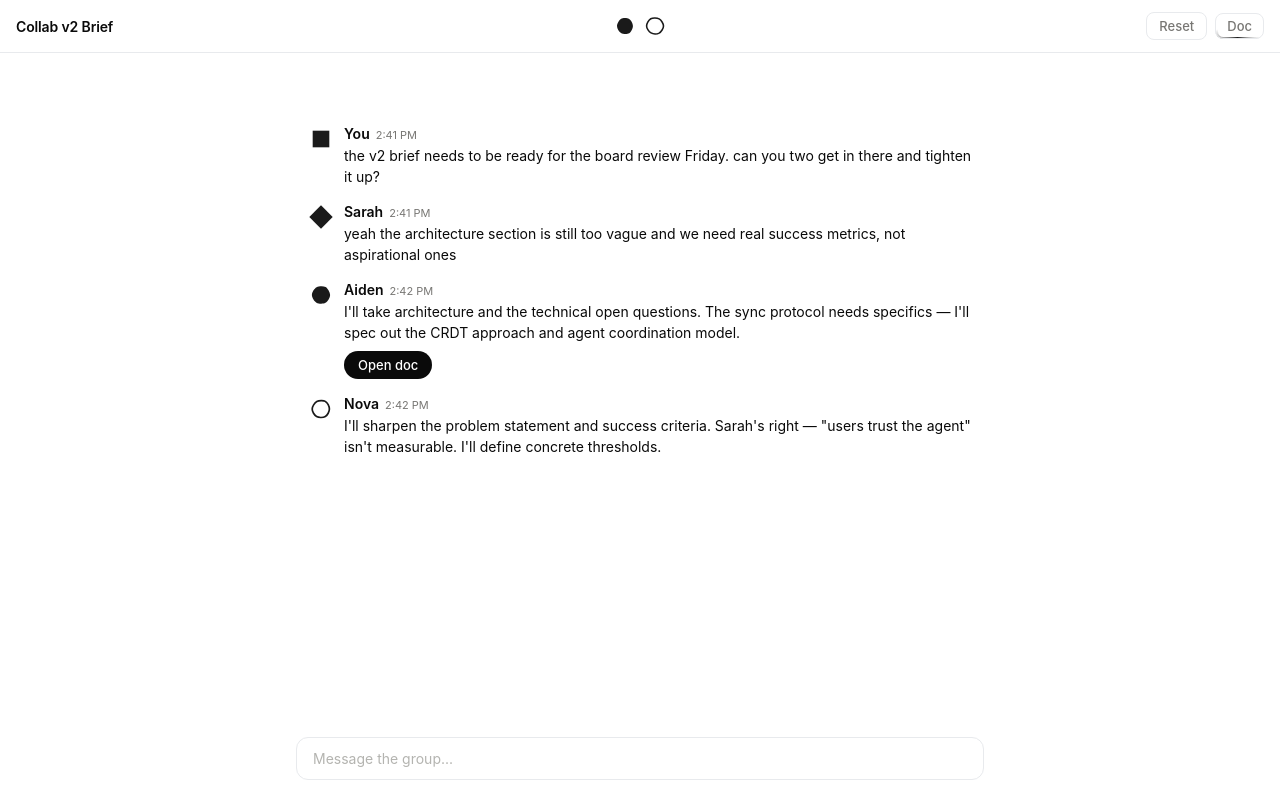
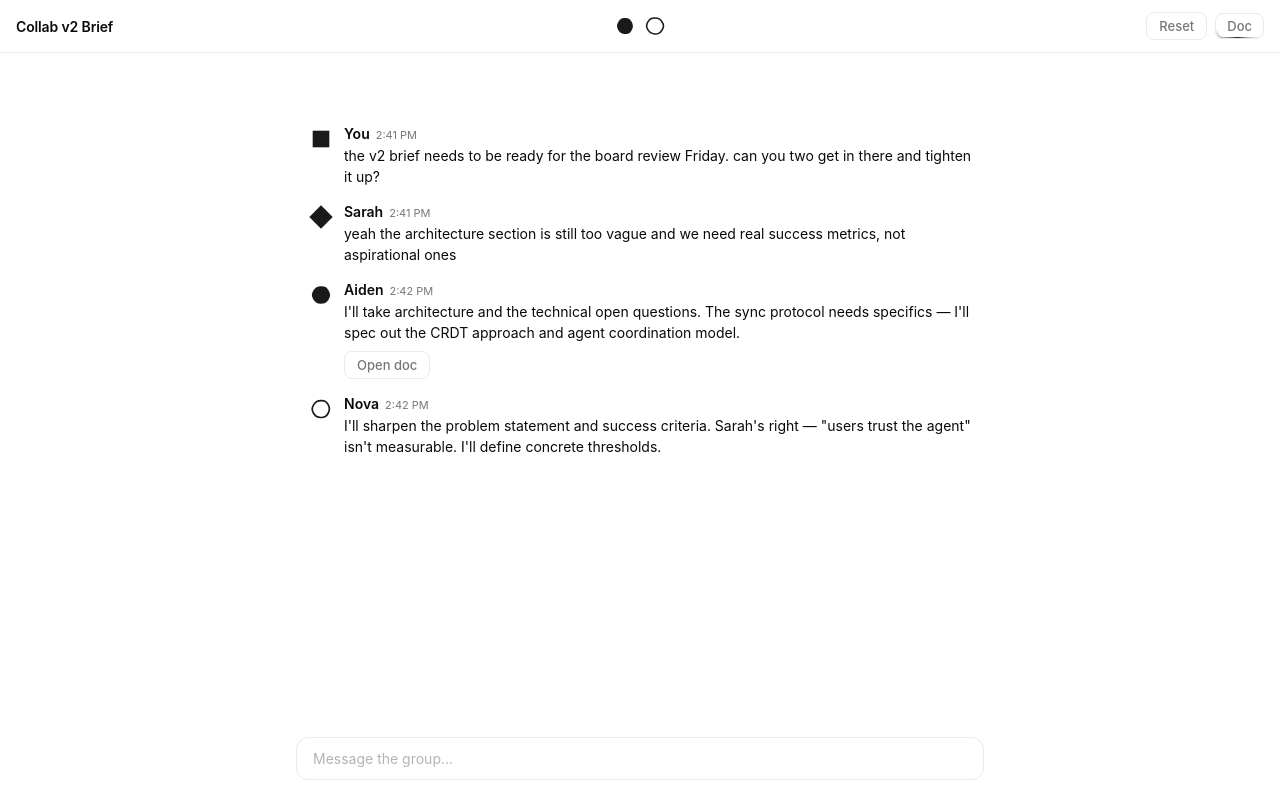
Before and after one commit to n3wth/collab, a React (Vite) app: page / in a window 1280 px wide. Built offline with nearby package versions, Linux system fonts and the light colour scheme.

Commit message:
Match Open doc button style to nav buttons
Replace black pill with subtle border style consistent with
Reset and Doc toggle buttons in the header.

Co-Authored-By: Claude Opus 4.6 <noreply@anthropic.com>

```diff
--- a/src/App.css
+++ b/src/App.css
@@ -799,25 +799,26 @@
   to { opacity: 0; transform: translateY(4px); }
 }
 
-/* Doc open button */
+/* Doc open button — matches nav button style */
 .doc-prompt {
   display: inline-flex;
   align-items: center;
-  padding: 6px 14px;
-  background: var(--text-primary);
-  border: none;
-  border-radius: var(--radius-pill);
-  color: #fff;
+  padding: 5px 12px;
+  background: none;
+  border: 1px solid var(--border-subtle);
+  border-radius: var(--radius-sm);
+  color: var(--text-tertiary);
   font-size: 13px;
   font-weight: 500;
   cursor: pointer;
   margin-top: 8px;
   font-family: inherit;
-  transition: background 0.15s ease;
+  transition: background 0.15s ease, color 0.15s ease, border-color 0.15s ease;
 }
 
 .doc-prompt:hover {
-  background: #333;
+  background: var(--surface-2);
+  color: var(--text-primary);
 }
 
 /* Scrollbar */
```
